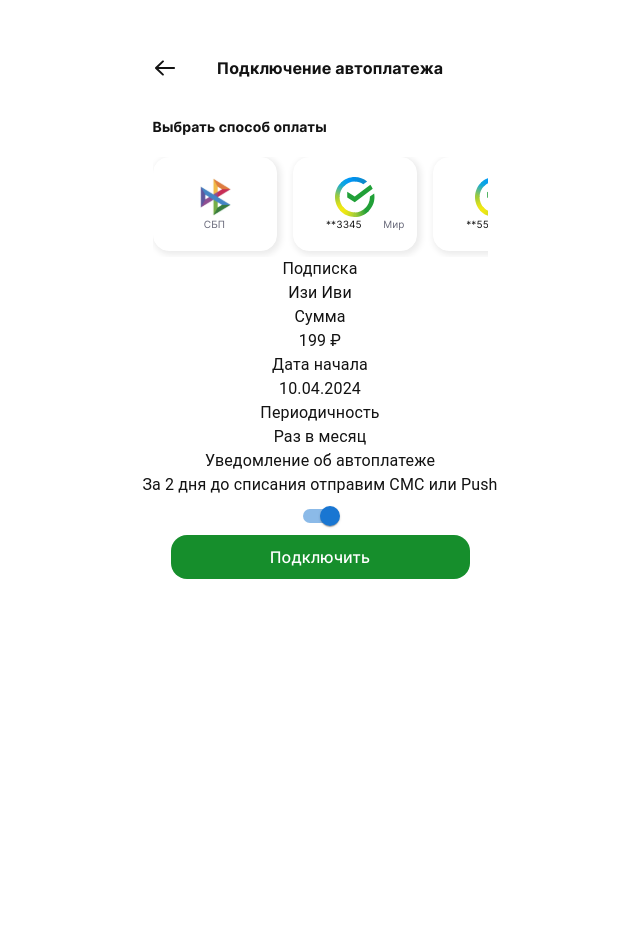
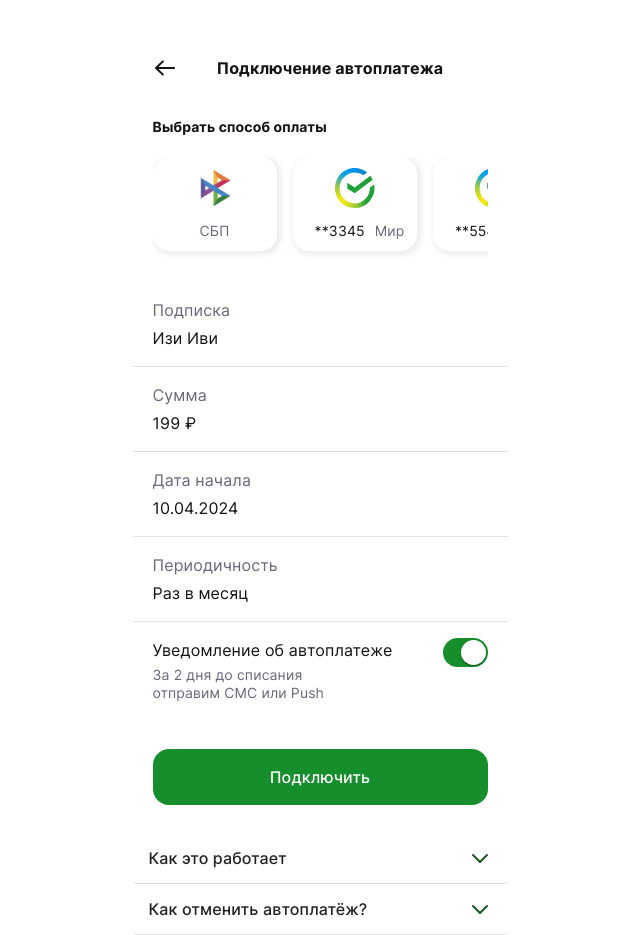
Before and after one commit to Olyaolya13/Pay2u__front, a React (Vite) app: page /autopayment in a window 1280 px wide. Shown: the whole page, without its empty margins (320-960 px from the left). Before the commit the page ends 800 px from the top, so only its background shows below. Built offline with nearby package versions, Linux system fonts and the light colour scheme.

Commit message:
ref: style autopayment,add cont and types,ref services question to question

```diff
--- a/src/components/Autopayment/Autopayment.tsx
+++ b/src/components/Autopayment/Autopayment.tsx
@@ -1,7 +1,7 @@
 import { Box } from '@mui/material';
 import AutopaymentMethod from './AutopaymentMethod/AutopaymentMethod';
-import AutopaymentInfo from './AutopaymentInfo/AutopaymentInfo';
 import AutopaymentContent from './AutopaymentContent/AutopaymentContent';
+import AutopaymentQuestionsContent from './AutopaymentQuestionsContent/AutopaymentQuestionsContent';
 
 export default function Autopayment() {
   const styles = {
@@ -10,8 +10,8 @@
   return (
     <Box sx={styles.container}>
       <AutopaymentMethod />
-      <AutopaymentInfo />
       <AutopaymentContent />
+      <AutopaymentQuestionsContent />
     </Box>
   );
 }
--- /dev/null
+++ b/src/components/Autopayment/AutopaymentContent/AutopaymentContent.css
@@ -0,0 +1,3 @@
+.css-1nsulqp-MuiFormControlLabel-root {
+  margin: 0 !important;
+}
--- a/src/components/Autopayment/AutopaymentContent/AutopaymentContent.tsx
+++ b/src/components/Autopayment/AutopaymentContent/AutopaymentContent.tsx
@@ -1,34 +1,139 @@
-import { Box, Switch, Typography } from '@mui/material';
+import './AutopaymentContent.css';
+import { Box, FormControlLabel, Switch, SwitchProps, Typography, styled } from '@mui/material';
 import SubmitButton from '../../SubmitBtn/SubmitBtn';
+import { AutopaymentContentData } from '../../../utils/constants';
+
+const IOSSwitch = styled((props: SwitchProps) => (
+  <Switch focusVisibleClassName=".Mui-focusVisible" disableRipple {...props} />
+))(({ theme }) => ({
+  width: 45,
+  height: 29,
+  padding: 0,
+
+  '& .MuiSwitch-switchBase': {
+    padding: 0,
+    margin: 2,
+    transitionDuration: '300ms',
+    '&.Mui-checked': {
+      transform: 'translateX(16px)',
+      color: '#fff',
+      '& + .MuiSwitch-track': {
+        backgroundColor: theme.palette.mode === 'dark' ? '#000' : '#168E2C',
+        opacity: 1,
+        border: 0
+      },
+      '&.Mui-disabled + .MuiSwitch-track': {
+        opacity: 0.5
+      }
+    }
+  },
+  '& .MuiSwitch-thumb': {
+    boxSizing: 'border-box',
+    width: 25,
+    height: 25
+  },
+  '& .MuiSwitch-track': {
+    borderRadius: '94px',
+    backgroundColor: theme.palette.mode === 'light' ? '#E9E9EA' : '#168E2C',
+    opacity: 1,
+    transition: theme.transitions.create(['background-color'], {
+      duration: 500
+    })
+  }
+}));
 
 export default function AutopaymentContent() {
   const styles = {
-    container: {}
+    container: { margin: '25px 0 0' },
+    text: {
+      padding: '16px 20px',
+      textAlign: 'start',
+      borderBottom: '.4px solid #E2E2E2'
+    },
+    push: {
+      display: 'flex',
+      alignItems: 'start',
+      justifyContent: 'space-between',
+      padding: '16px 20px 0',
+      marginBottom: '32px'
+    },
+    textPush: {
+      textAlign: 'start',
+      width: '270px',
+      paddingBottom: '16px'
+    },
+    title: {
+      paddingBottom: '4px',
+      fontFamily: 'Inter',
+      fontSize: '16px',
+      fontWeight: '400',
+      color: '#676879'
+    },
+    subtitle: { fontFamily: 'Inter', fontSize: '16px', fontWeight: '400' },
+    subtitlePush: {
+      fontFamily: 'Inter',
+      fontSize: '14px',
+      fontWeight: '400',
+      color: '#676879',
+      width: '175px',
+      paddingTop: '4px',
+      lineHeight: '1.25'
+    }
   };
   return (
     <Box sx={styles.container}>
-      <Box>
-        <Typography component="p">Подписка</Typography>
-        <Typography component="p">Изи Иви</Typography>
+      <Box sx={styles.text}>
+        <Typography component="p" sx={styles.title}>
+          Подписка
+        </Typography>
+        <Typography component="p" sx={styles.subtitle}>
+          {AutopaymentContentData.title}
+        </Typography>
       </Box>
-      <Box>
-        <Typography component="p">Сумма</Typography>
-        <Typography component="p">199 &#8381;</Typography>
+      <Box sx={styles.text}>
+        <Typography component="p" sx={styles.title}>
+          Сумма
+        </Typography>
+        <Typography component="p" sx={styles.subtitle}>
+          {AutopaymentContentData.sum} &#8381;
+        </Typography>
       </Box>
-      <Box>
-        <Typography component="p">Дата начала</Typography>
-        <Typography component="p">10.04.2024</Typography>
+      <Box sx={styles.text}>
+        <Typography component="p" sx={styles.title}>
+          Дата начала
+        </Typography>
+        <Typography component="p" sx={styles.subtitle}>
+          {AutopaymentContentData.date}
+        </Typography>
       </Box>
-      <Box>
-        <Typography component="p">Периодичность</Typography>
-        <Typography component="p">Раз в месяц</Typography>
+      <Box sx={styles.text}>
+        <Typography component="p" sx={styles.title}>
+          Периодичность
+        </Typography>
+        <Typography component="p" sx={styles.subtitle}>
+          {AutopaymentContentData.long}
+        </Typography>
       </Box>
-      <Box>
-        <Typography component="p">Уведомление об автоплатеже </Typography>
-        <Typography component="p">За 2 дня до списания отправим СМС или Push</Typography>
-        <Switch defaultChecked />
+      <Box sx={styles.push}>
+        <Box sx={styles.textPush}>
+          <Typography component="p" sx={styles.subtitle}>
+            Уведомление об автоплатеже
+          </Typography>
+          <Typography component="p" sx={styles.subtitlePush}>
+            {AutopaymentContentData.text}
+          </Typography>
+        </Box>
+        <FormControlLabel
+          label=""
+          control={<IOSSwitch defaultChecked />}
+          sx={{
+            '& .css-18wakdm-MuiFormControlLabel-root': {
+              margin: '0 !important'
+            }
+          }}
+        />
       </Box>
-      <SubmitButton title="Подключить" />
+      <SubmitButton title="Подключить" width="335px" height="56px" />
     </Box>
   );
 }
--- a/src/components/Autopayment/AutopaymentInfo/AutopaymentInfo.tsx
+++ /dev/null
@@ -1,8 +0,0 @@
-import { Box } from '@mui/material';
-
-export default function AutopaymentInfo() {
-  const styles = {
-    container: {}
-  };
-  return <Box sx={styles.container}></Box>;
-}
--- /dev/null
+++ b/src/components/Autopayment/AutopaymentQuestionsContent/AutopaymentQuestionsContent.tsx
@@ -0,0 +1,26 @@
+import { Box } from '@mui/material';
+import QuestionsSelect from '../../QuestionsSelect/QuestionsSelect';
+import { AutopaymentQuestionsContentData } from '../../../utils/constants';
+
+export default function AutopaymentQuestionsContent() {
+  const styles = {
+    container: {
+      backgroundColor: '#fff',
+      borderRadius: '16px',
+      padding: '28px 0 0'
+    }
+  };
+  return (
+    <Box sx={styles.container}>
+      {AutopaymentQuestionsContentData.select.map((select, index) => (
+        <QuestionsSelect
+          key={index}
+          select={select}
+          backgroundColor="#fff"
+          fontSize="16px"
+          fontWeight="500"
+        />
+      ))}
+    </Box>
+  );
+}
--- a/src/components/AutopaymentCard/AutopaymentCard.tsx
+++ b/src/components/AutopaymentCard/AutopaymentCard.tsx
@@ -25,10 +25,16 @@
         backgroundColor: '#fff'
       }
     },
-    text: { display: 'flex', width: '100px', alignItems: 'center', justifyContent: 'center' },
+    text: {
+      display: 'flex',
+      width: '100px',
+      alignItems: 'center',
+      justifyContent: 'center',
+      paddingTop: '12px'
+    },
     title: {
       color: '#676879',
-      fontSize: '10px',
+      fontSize: '14px',
       fontFamily: 'Inter',
       fontWeight: '400'
     },
@@ -38,7 +44,7 @@
     },
     number: {
       color: '#131313',
-      fontSize: '10px',
+      fontSize: '14px',
       fontFamily: 'Inter',
       fontWeight: '400',
       width: '100px'
--- a/src/components/Filters/Filters.tsx
+++ b/src/components/Filters/Filters.tsx
@@ -9,7 +9,7 @@
 
   return (
     <Box sx={styles.container}>
-      <FilterSelect />
+      {/* <FilterSelect /> */}
       <FilterSlide />
     </Box>
   );
--- a/src/components/Services/ServisesQuestions/ServisesQuestionsSelect/ServisesQuestionsSelect.tsx
+++ b/src/components/QuestionsSelect/QuestionsSelect.tsx
@@ -1,24 +1,29 @@
 import { Accordion, AccordionSummary, AccordionDetails, Typography, Box } from '@mui/material';
-import ArrowSelectIcon from '../../../../assets/ArrowSelectIcon.svg?react';
-import { ServisesQuestionsSelectData } from '../../../../types/types';
+import ArrowSelectIcon from '../../assets/ArrowSelectIcon.svg?react';
+import { QuestionsSelectData } from '../../types/types';
 
-interface ServisesQuestionsSelectProps {
-  select?: ServisesQuestionsSelectData;
+interface QuestionsSelectProps {
+  select?: QuestionsSelectData;
+  backgroundColor?: string;
+  fontWeight?: string;
+  fontSize?: string;
 }
 
-export default function ServisesQuestionsSelect({ select }: ServisesQuestionsSelectProps) {
+export default function QuestionsSelect({
+  select,
+  backgroundColor,
+  fontWeight,
+  fontSize
+}: QuestionsSelectProps) {
   const styles = {
     container: {
-      backgroundColor: '#F9F9F9',
       boxShadow: 'none',
       borderBottom: '.4px solid #E2E2E2'
     },
     title: {
       display: 'flex',
       alignItems: 'center',
-      fontWeight: '400',
       fontFamily: 'Inter',
-      fontSize: '14px',
       textAlign: 'start',
       height: '50px'
     },
@@ -40,6 +45,7 @@
       <Accordion
         sx={{
           ...styles.container,
+          backgroundColor: backgroundColor ? backgroundColor : '#F9F9F9',
           '& .MuiButtonBase-root ': {
             minHeight: '50px'
           },
@@ -61,7 +67,14 @@
             }
           }}
         >
-          <Typography sx={{ ...styles.title, width: select?.width ? select?.width : '263px' }}>
+          <Typography
+            sx={{
+              ...styles.title,
+              width: select?.width ? select?.width : '263px',
+              fontWeight: fontWeight ? fontWeight : '400',
+              fontSize: fontSize ? fontSize : '14px'
+            }}
+          >
             {select?.title}
           </Typography>
         </AccordionSummary>
--- a/src/components/Services/ServisesQuestions/ServisesQuestionsContent/ServisesQuestionsContent.tsx
+++ b/src/components/Services/ServisesQuestions/ServisesQuestionsContent/ServisesQuestionsContent.tsx
@@ -1,6 +1,6 @@
 import { Box, Typography } from '@mui/material';
-import ServisesQuestionsSelect from '../ServisesQuestionsSelect/ServisesQuestionsSelect';
-import { ServisesQuestionsTitleData } from '../../../../utils/constants';
+import ServisesQuestionsSelect from '../../../QuestionsSelect/QuestionsSelect';
+import { QuestionsTitleData } from '../../../../utils/constants';
 import {
   ServisesQuestionsManageSelectData,
   ServisesQuestionsRegistSelectData
@@ -36,11 +36,11 @@
   };
   return (
     <Box sx={styles.container}>
-      <Typography sx={styles.title}>{ServisesQuestionsTitleData.title}</Typography>
+      <Typography sx={styles.title}>{QuestionsTitleData.title}</Typography>
       {ServisesQuestionsManageSelectData.select.map((select, index) => (
         <ServisesQuestionsSelect key={index} select={select} />
       ))}
-      <Typography sx={styles.subtitle}>{ServisesQuestionsTitleData.subtitle}</Typography>
+      <Typography sx={styles.subtitle}>{QuestionsTitleData.subtitle}</Typography>
       {ServisesQuestionsRegistSelectData.select.map((select, index) => (
         <ServisesQuestionsSelect key={index} select={select} />
       ))}
--- a/src/types/types.tsx
+++ b/src/types/types.tsx
@@ -13,7 +13,7 @@
   background: string;
 }
 
-export interface ServisesQuestionsSelectData {
+export interface QuestionsSelectData {
   title: string;
   subtitle: string;
   width?: string;
--- a/src/utils/constants.tsx
+++ b/src/utils/constants.tsx
@@ -151,7 +151,7 @@
   title: 'Часто задаваемые вопросы '
 };
 
-export const ServisesQuestionsTitleData = {
+export const QuestionsTitleData = {
   title: 'Управление подпиской',
   subtitle: 'Оформление подписки'
 };
@@ -625,3 +625,26 @@
     }
   ]
 };
+
+export const AutopaymentQuestionsContentData = {
+  select: [
+    {
+      title: 'Как это работает',
+      subtitle:
+        'Lorem ipsum dolor sit amet, consectetur adipiscing elit, sed do eiusmod tempor incididunt ut labore et dolore magna aliqua. Ut enim ad minim veniam, quis nostrud exercitation ullamco laboris nisi ut aliquip ex ea commodo consequat.'
+    },
+    {
+      title: 'Как отменить автоплатёж?',
+      subtitle:
+        'Lorem ipsum dolor sit amet, consectetur adipiscing elit, sed do eiusmod tempor incididunt ut labore et dolore magna aliqua. Ut enim ad minim veniam, quis nostrud exercitation ullamco laboris nisi ut aliquip ex ea commodo consequat.'
+    }
+  ]
+};
+
+export const AutopaymentContentData = {
+  title: 'Изи Иви',
+  sum: 199,
+  date: '10.04.2024',
+  long: 'Раз в месяц',
+  text: 'За 2 дня до списания отправим СМС или Push'
+};
```
